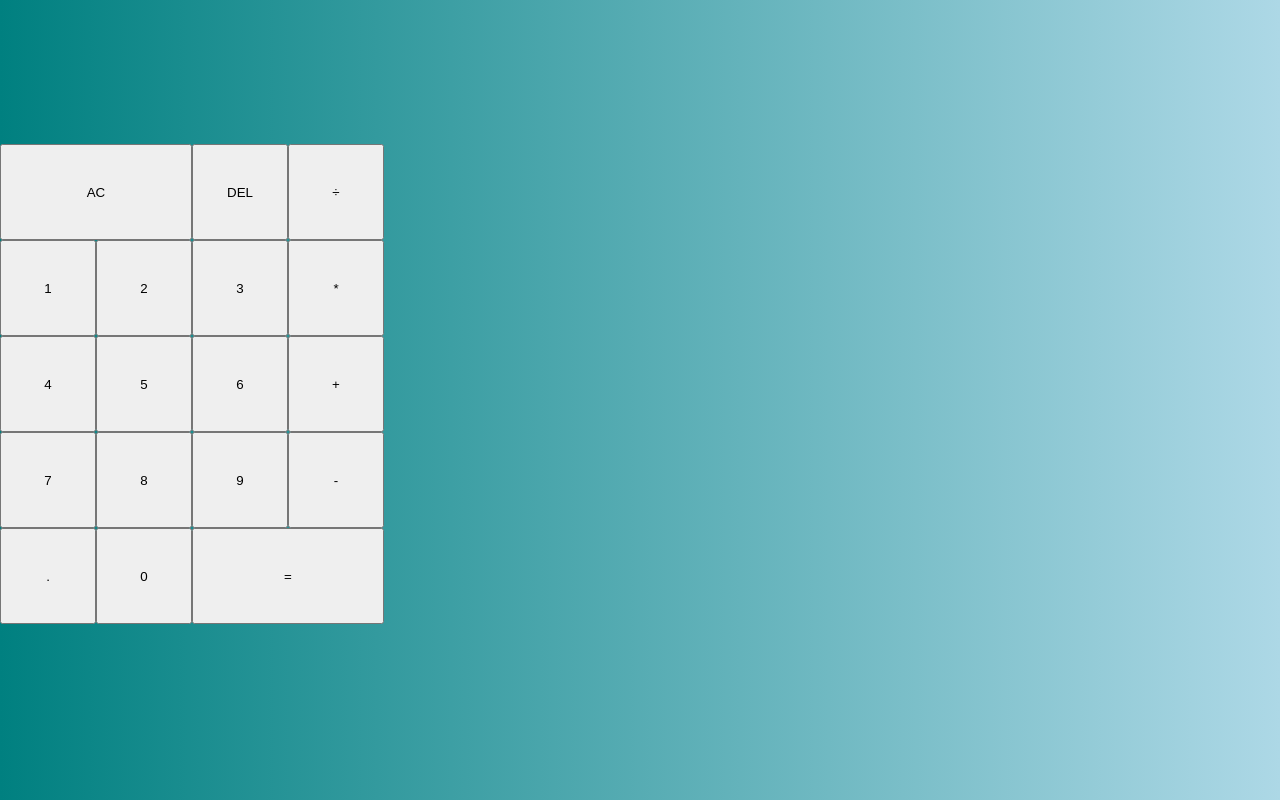
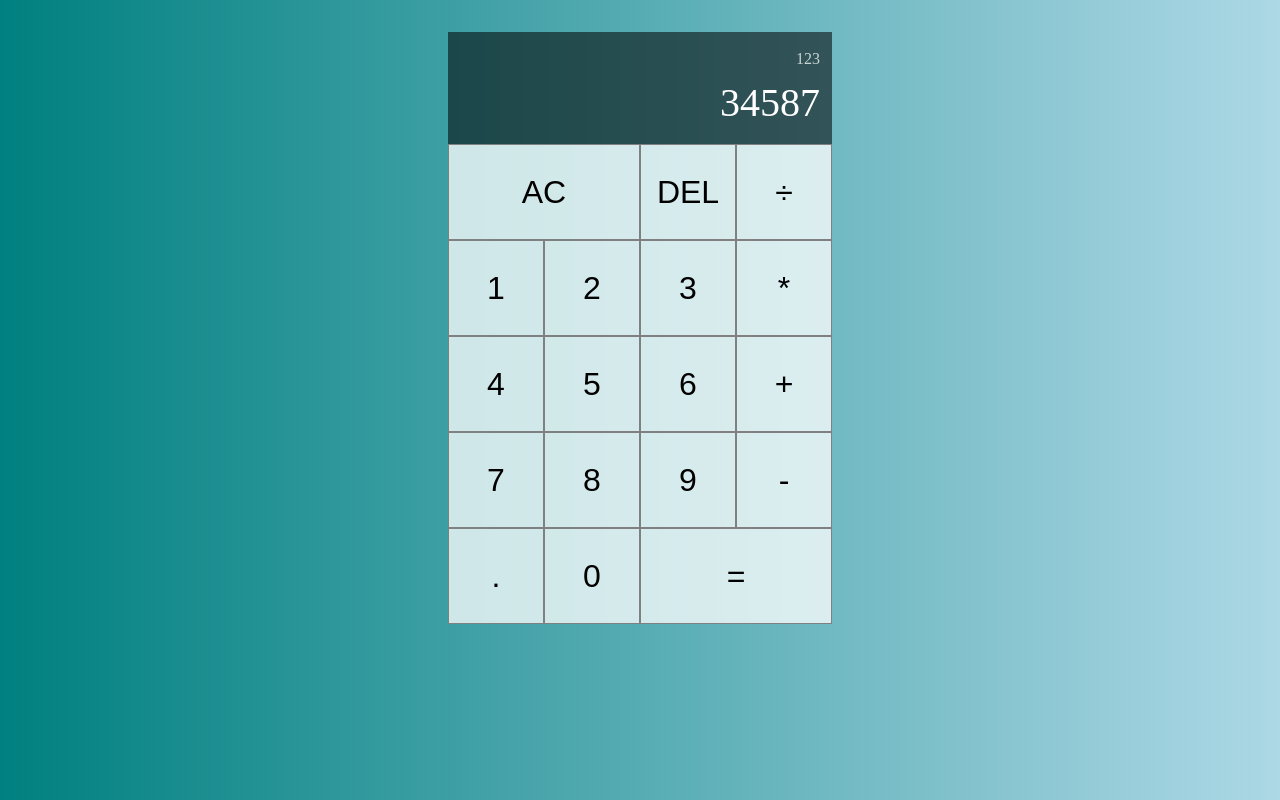
Before and after one commit to ColtonRandall/calculator-app, a React (Create React App) app: page / in a window 1280 px wide. Built offline with nearby package versions, Linux system fonts and the light colour scheme.

Commit message:
updated CSS

```diff
--- a/src/App.js
+++ b/src/App.js
@@ -4,8 +4,8 @@
   return (
     <div className="calculator-grid">
       <dv className="output">
-        <div className="previous-operand"></div>
-        <div className="current-operand"></div>
+        <div className="previous-operand">123</div>
+        <div className="current-operand">34587</div>
       </dv>
       <button className="span-two">AC</button>
       <button>DEL</button>
--- a/src/styles.css
+++ b/src/styles.css
@@ -16,6 +16,19 @@
   grid-template-columns: repeat(4, 6rem);
   /* allows top row to grow as number gets bigger */
   grid-template-rows: minmax(7rem, auto) repeat(5, 6rem);
+  justify-content: center;
+}
+
+.calculator-grid > button {
+  cursor: pointer;
+  font-size: 2rem;
+  border: 1px solid grey;
+  outline: none;
+  background-color: rgba(255, 255, 255, 0.75);
+}
+
+.calculator-grid > button:hover {
+  background-color: rgba(255, 255, 255, 0.9);
 }
 
 .span-two {
@@ -23,6 +36,24 @@
 }
 
 .output {
-  /* we want to span entire row */
+  /* we want to span entire top row */
   grid-column: 1/-1;
+  background-color: rgba(0, 0, 0, 0.55);
+  display: flex;
+  flex-direction: column;
+  align-items: flex-end;
+  justify-content: space-around;
+  padding: 0.75rem;
+  /* Wrap onto next line */
+  word-wrap: break-word;
+  word-break: break-all;
 }
+
+.output .previous-operand {
+  color: rgba(255, 255, 255, 0.75);
+}
+
+.output .current-operand {
+  color: white;
+  font-size: 2.5rem;
+}
```
